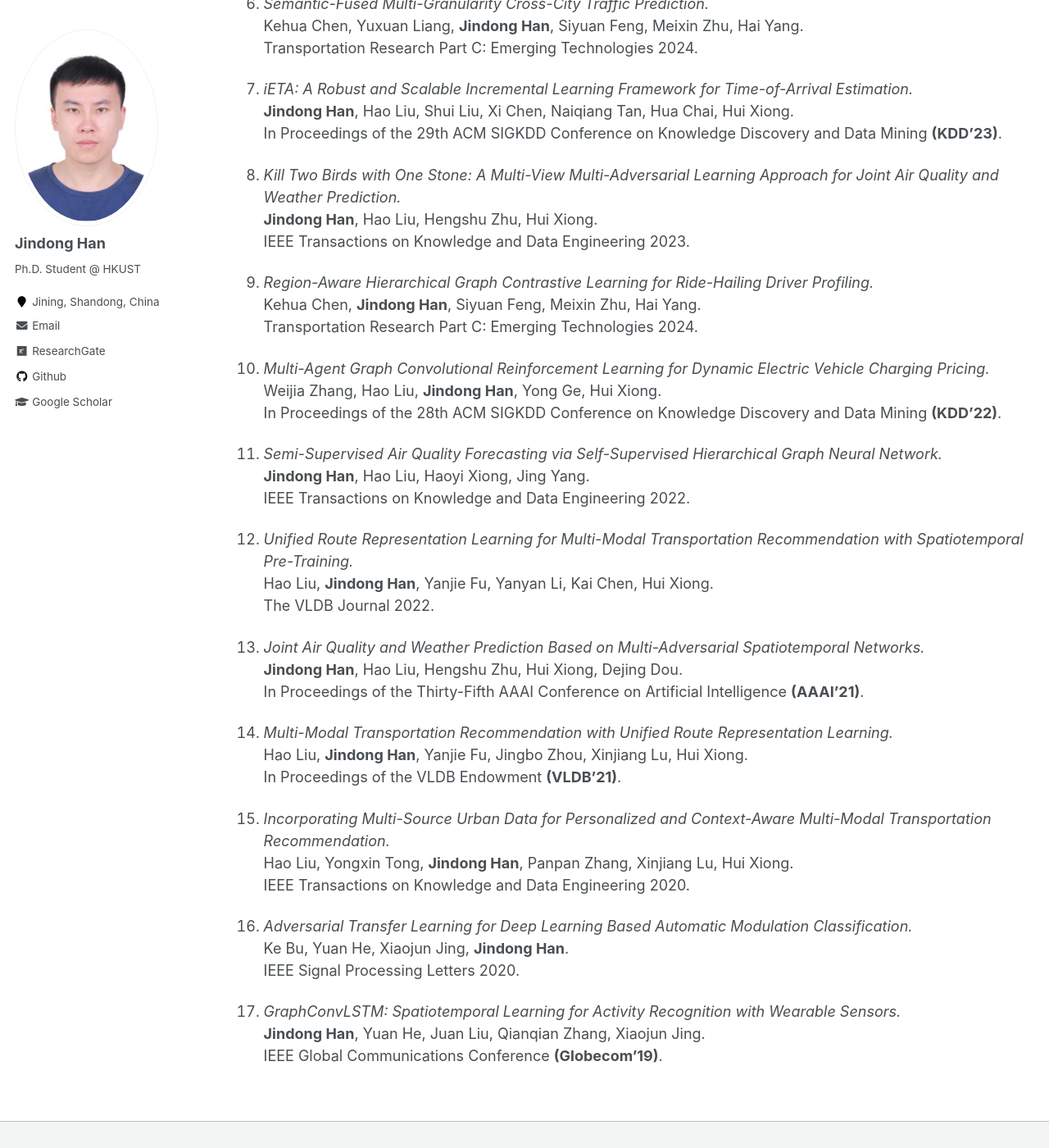
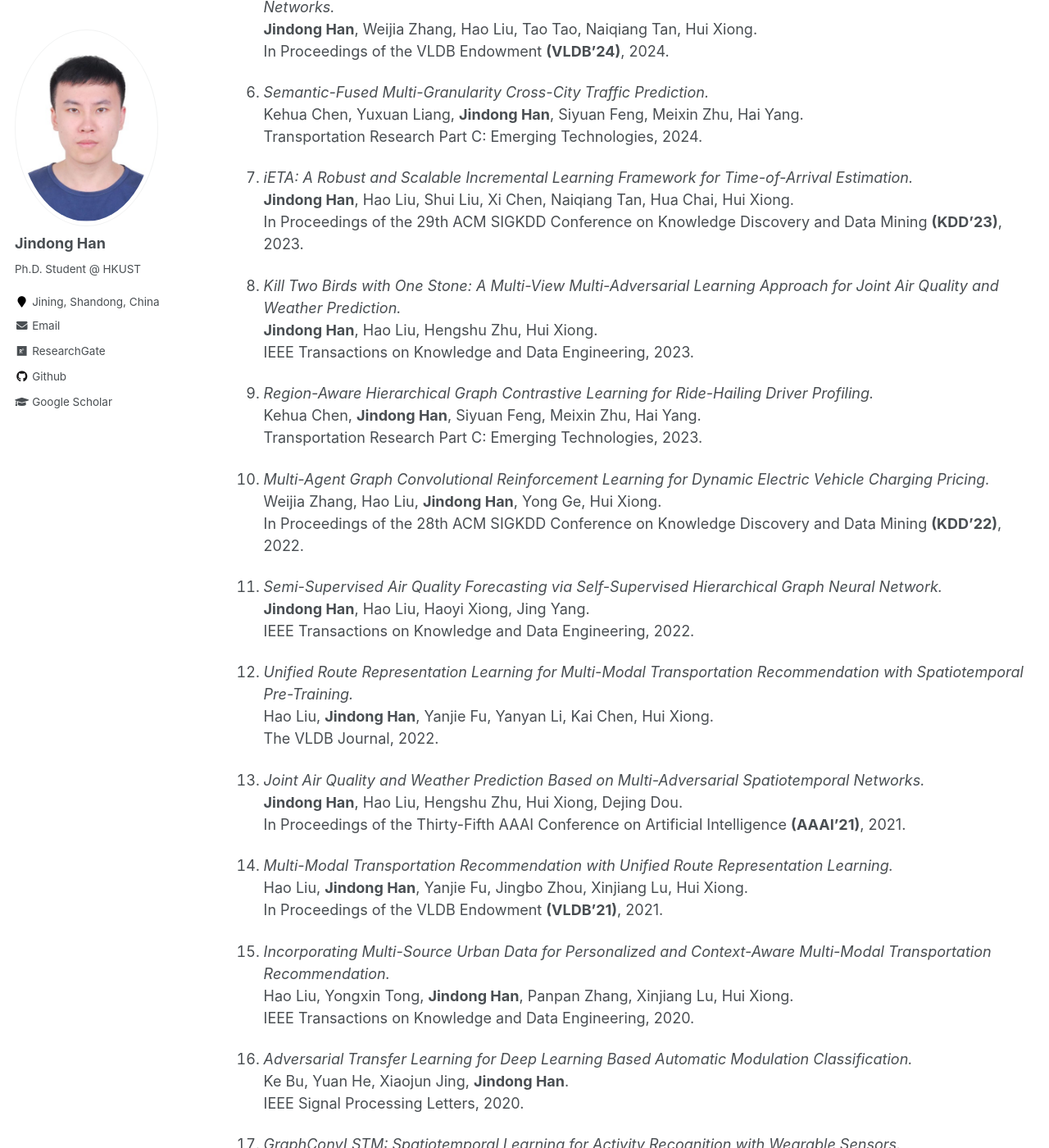
Before and after one commit to jhanao-hkust/jhanao-hkust.github.io, a Jekyll site: the page built from _pages/publications.md, in a window 1280 px wide and 1400 px high, scrolled down 749 px. Shown: the whole window at 82% size. Built offline with Jekyll 4.4.1, drawn with Linux system fonts in a browser that asks for light colours; some of the changed text lies outside the part shown.

Commit message:
Update publications.md

```diff
--- a/_pages/publications.md
+++ b/_pages/publications.md
@@ -9,68 +9,68 @@ author_profile: true
 
 1.  *GraphLoRA: Structure-Aware Contrastive Low-Rank Adaptation for Cross-Graph Transfer Learning.*  <br>
 Zhe-Rui Yang, **Jindong Han**, Chang-Dong Wang, Hao Liu.<br>
-In Proceedings of the 31th ACM SIGKDD Conference on Knowledge Discovery and Data Mining **(KDD'25)**.
+In Proceedings of the 31th ACM SIGKDD Conference on Knowledge Discovery and Data Mining **(KDD'25)**, 2025.
 
 1.  *Urban Foundation Models: A Survey.*  <br>
 Weijia Zhang, **Jindong Han**, Zhao Xu, Hang Ni, Hao Liu, Hui Xiong.<br>
-In Proceedings of the 30th ACM SIGKDD Conference on Knowledge Discovery and Data Mining **(KDD'24)**.
+In Proceedings of the 30th ACM SIGKDD Conference on Knowledge Discovery and Data Mining **(KDD'24)**, 2024.
 
 1.  *Irregular Traffic Time Series Forecasting Based on Asynchronous Spatio-Temporal Graph Convolutional Networks.*  <br>
 Weijia Zhang, Le Zhang, **Jindong Han**, Hao Liu, Yanjie Fu, Jingbo Zhou, Yu Mei, Hui Xiong.<br>
-In Proceedings of the 30th ACM SIGKDD Conference on Knowledge Discovery and Data Mining **(KDD'24)**.
+In Proceedings of the 30th ACM SIGKDD Conference on Knowledge Discovery and Data Mining **(KDD'24)**, 2024.
 
 1.  *Interpretable Cascading Mixture-of-Experts for Urban Traffic Congestion Prediction.*  <br>
 Wenzhao Jiang, **Jindong Han**, Hao Liu, Tao Tao, Naiqiang Tan, Hui Xiong.<br>
-In Proceedings of the 30th ACM SIGKDD Conference on Knowledge Discovery and Data Mining **(KDD'24)**.
+In Proceedings of the 30th ACM SIGKDD Conference on Knowledge Discovery and Data Mining **(KDD'24)**, 2024.
 
 1.  *BigST: Linear Complexity Spatio-Temporal Graph Neural Network for Traffic Forecasting on Large-Scale Road Networks.*  <br>
 **Jindong Han**, Weijia Zhang, Hao Liu, Tao Tao, Naiqiang Tan, Hui Xiong.<br>
-In Proceedings of the VLDB Endowment **(VLDB'24)**.
+In Proceedings of the VLDB Endowment **(VLDB'24)**, 2024.
 
 1.  *Semantic-Fused Multi-Granularity Cross-City Traffic Prediction.*  <br>
 Kehua Chen, Yuxuan Liang, **Jindong Han**, Siyuan Feng, Meixin Zhu, Hai Yang.<br>
-Transportation Research Part C: Emerging Technologies 2024.
+Transportation Research Part C: Emerging Technologies, 2024.
 
 1.  *iETA: A Robust and Scalable Incremental Learning Framework for Time-of-Arrival Estimation.*  <br>
 **Jindong Han**, Hao Liu, Shui Liu, Xi Chen, Naiqiang Tan, Hua Chai, Hui Xiong.<br>
-In Proceedings of the 29th ACM SIGKDD Conference on Knowledge Discovery and Data Mining **(KDD'23)**.
+In Proceedings of the 29th ACM SIGKDD Conference on Knowledge Discovery and Data Mining **(KDD'23)**, 2023.
 
 1.  *Kill Two Birds with One Stone: A Multi-View Multi-Adversarial Learning Approach for Joint Air Quality and Weather Prediction.*  <br>
 **Jindong Han**, Hao Liu, Hengshu Zhu, Hui Xiong.<br>
-IEEE Transactions on Knowledge and Data Engineering 2023.
+IEEE Transactions on Knowledge and Data Engineering, 2023.
 
 1.  *Region-Aware Hierarchical Graph Contrastive Learning for Ride-Hailing Driver Profiling.*  <br>
 Kehua Chen, **Jindong Han**, Siyuan Feng, Meixin Zhu, Hai Yang.<br>
-Transportation Research Part C: Emerging Technologies 2024.
+Transportation Research Part C: Emerging Technologies, 2023.
 
 1.  *Multi-Agent Graph Convolutional Reinforcement Learning for Dynamic Electric Vehicle Charging Pricing.*  <br>
 Weijia Zhang, Hao Liu, **Jindong Han**, Yong Ge, Hui Xiong.<br>
-In Proceedings of the 28th ACM SIGKDD Conference on Knowledge Discovery and Data Mining **(KDD'22)**.
+In Proceedings of the 28th ACM SIGKDD Conference on Knowledge Discovery and Data Mining **(KDD'22)**, 2022.
 
 1.  *Semi-Supervised Air Quality Forecasting via Self-Supervised Hierarchical Graph Neural Network.*  <br>
 **Jindong Han**, Hao Liu, Haoyi Xiong, Jing Yang.<br>
-IEEE Transactions on Knowledge and Data Engineering 2022.
+IEEE Transactions on Knowledge and Data Engineering, 2022.
 
 1.  *Unified Route Representation Learning for Multi-Modal Transportation Recommendation with Spatiotemporal Pre-Training.*  <br>
 Hao Liu, **Jindong Han**, Yanjie Fu, Yanyan Li, Kai Chen, Hui Xiong.<br>
-The VLDB Journal 2022.
+The VLDB Journal, 2022.
 
 1.  *Joint Air Quality and Weather Prediction Based on Multi-Adversarial Spatiotemporal Networks.*  <br>
 **Jindong Han**, Hao Liu, Hengshu Zhu, Hui Xiong, Dejing Dou.<br>
-In Proceedings of the Thirty-Fifth AAAI Conference on Artificial Intelligence **(AAAI'21)**.
+In Proceedings of the Thirty-Fifth AAAI Conference on Artificial Intelligence **(AAAI'21)**, 2021.
 
 1.  *Multi-Modal Transportation Recommendation with Unified Route Representation Learning.*  <br>
 Hao Liu, **Jindong Han**, Yanjie Fu, Jingbo Zhou, Xinjiang Lu, Hui Xiong.<br>
-In Proceedings of the VLDB Endowment **(VLDB'21)**.
+In Proceedings of the VLDB Endowment **(VLDB'21)**, 2021.
 
 1.  *Incorporating Multi-Source Urban Data for Personalized and Context-Aware Multi-Modal Transportation Recommendation.*  <br>
 Hao Liu, Yongxin Tong, **Jindong Han**, Panpan Zhang, Xinjiang Lu, Hui Xiong.<br>
-IEEE Transactions on Knowledge and Data Engineering 2020.
+IEEE Transactions on Knowledge and Data Engineering, 2020.
 
 1.  *Adversarial Transfer Learning for Deep Learning Based Automatic Modulation Classification.*  <br>
 Ke Bu, Yuan He, Xiaojun Jing, **Jindong Han**.<br>
-IEEE Signal Processing Letters 2020.
+IEEE Signal Processing Letters, 2020.
 
 1.  *GraphConvLSTM: Spatiotemporal Learning for Activity Recognition with Wearable Sensors.*  <br>
 **Jindong Han**, Yuan He, Juan Liu, Qianqian Zhang, Xiaojun Jing.<br>
-IEEE Global Communications Conference **(Globecom'19)**.
+IEEE Global Communications Conference **(Globecom'19)**, 2019.
```
